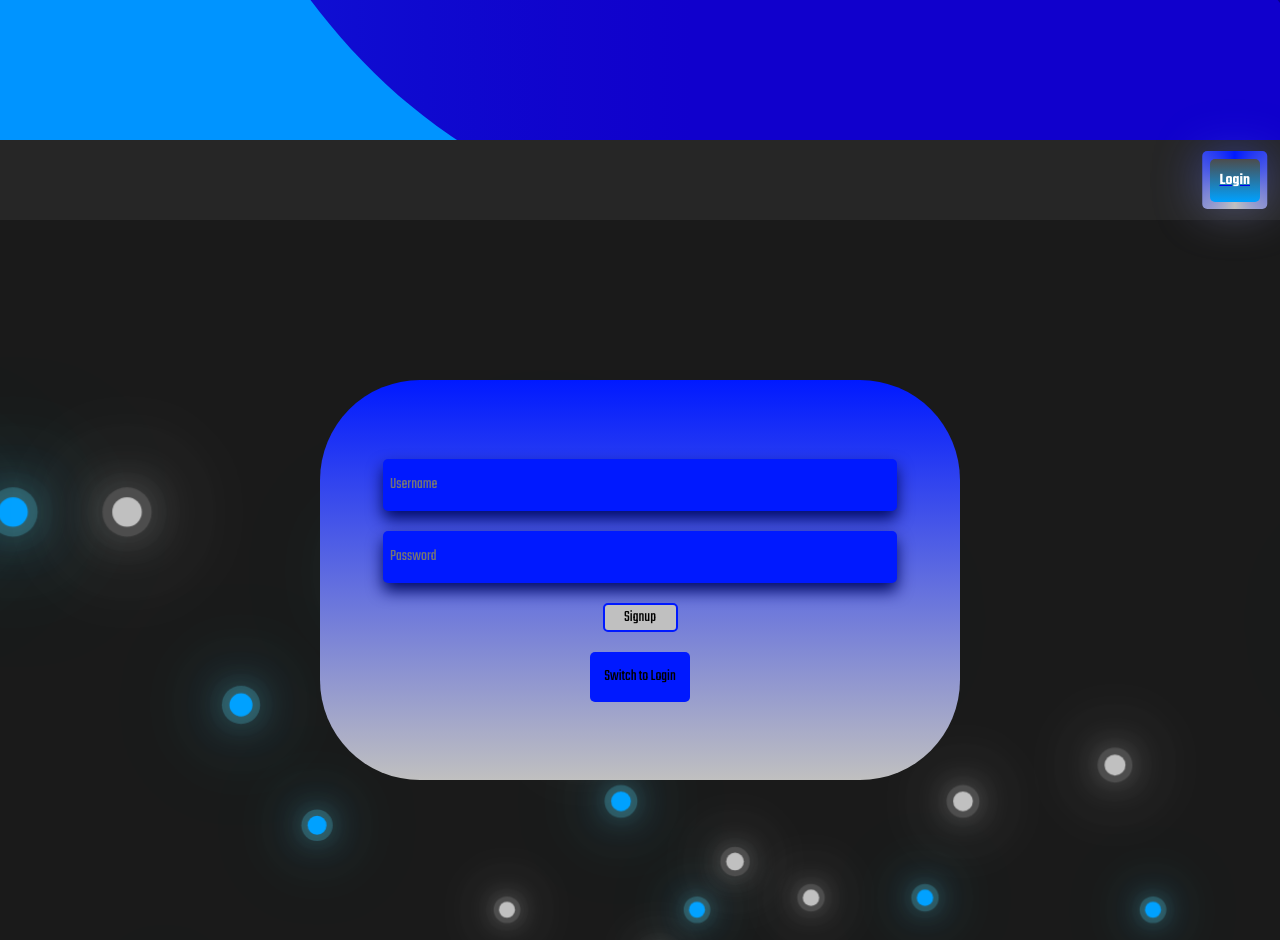
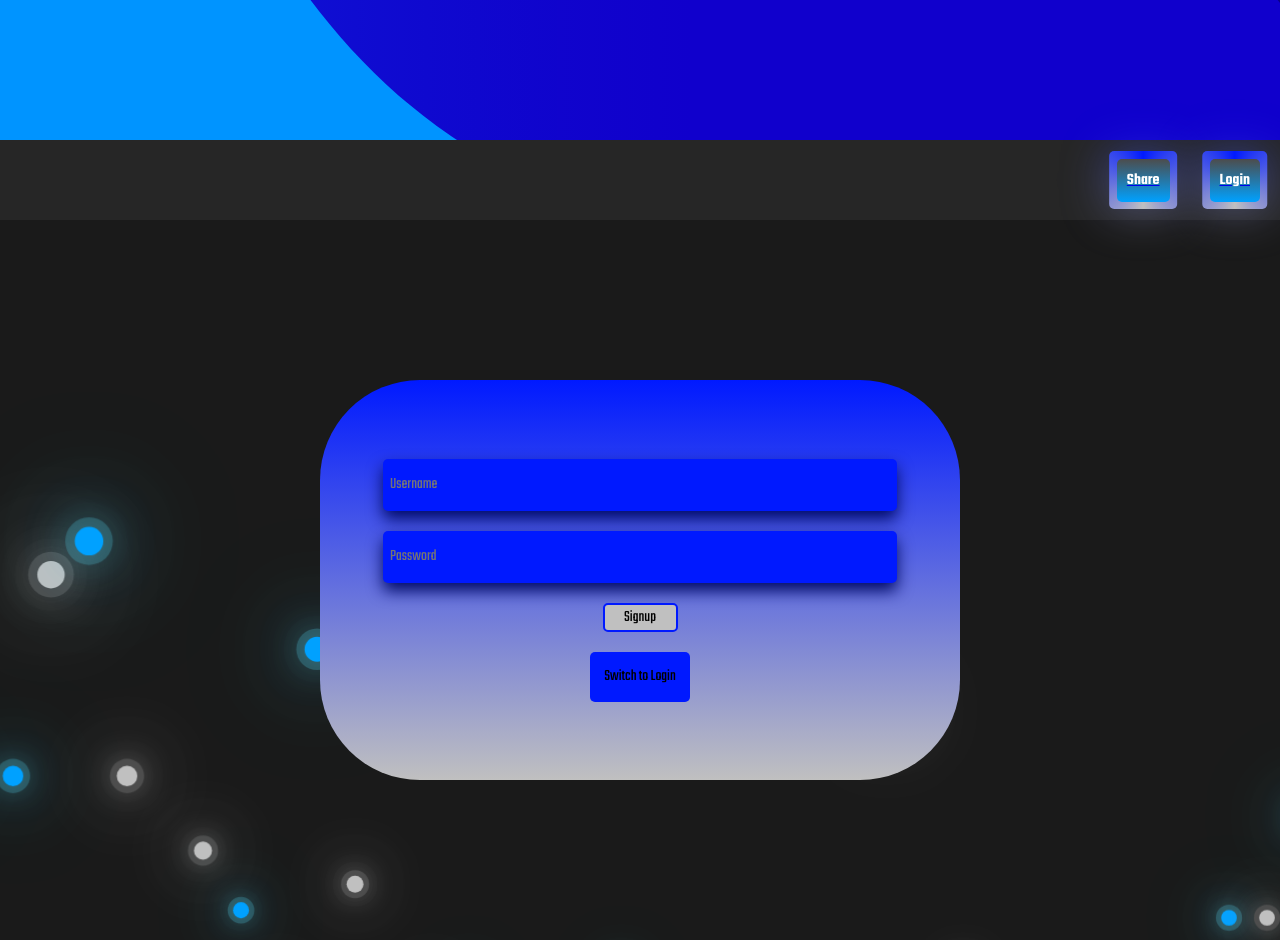
Before and after one commit to TheHeartstriker/FitnessApp, a React (Vite) app in the folder FitnessApp/: page /login in a window 1280 px wide. Shown: the part 660-1600 px from the top of the page. Built offline with nearby package versions, Linux system fonts and the light colour scheme.

Commit message:
Basic component layout
Made the button and correct routing functions for the new share component also made the jsx and css for both and formated the general layout

```diff
--- a/FitnessApp/src/Landing/StartPage.jsx
+++ b/FitnessApp/src/Landing/StartPage.jsx
@@ -1,10 +1,11 @@
 import { useState, useEffect, useContext } from "react";
-import { Link, useNavigate } from "react-router-dom";
+import { Link, useNavigate, useLocation } from "react-router-dom";
 import { Context } from "../Provider";
 
 function StartPage() {
   const { isSignedIn, setIsSignedIn } = useContext(Context);
   const navigate = useNavigate();
+  const location = useLocation();
 
   const handleMoveDown = () => {
     window.scrollTo({
@@ -14,16 +15,24 @@ function StartPage() {
   };
 
   useEffect(() => {
-    if (isSignedIn === false) {
+    if (
+      isSignedIn === false &&
+      location.pathname !== "/login" &&
+      location.pathname !== "/share"
+    ) {
       navigate("/login");
     }
-  }, [isSignedIn, navigate]);
+  }, [isSignedIn, navigate, location]);
 
   return (
     <div className="StartPageContainer">
       <button className="MoveDown" onClick={handleMoveDown}></button>
 
       <div className="NavContainer">
+        <Link to="/share">
+          <h3 className="NavBtn">Share</h3>
+        </Link>
+
         {/* If they are not logged in they dont need to see these values */}
         {isSignedIn && (
           <>
--- /dev/null
+++ b/FitnessApp/src/Share/Share.css
@@ -0,0 +1,22 @@
+:root {
+  /* Netural */
+  --grey: hsl(0, 0%, 50%);
+  --grey-1: hsl(0, 0%, 30%);
+  --grey-2: hsl(0, 0%, 15%);
+  --grey-3: hsl(0, 0%, 10%);
+
+  /* Blues */
+  --Blue-1: hsl(234, 100%, 50%);
+  --Blue-2: hsl(234, 100%, 35%);
+  --Blue-3: hsl(234, 100%, 20%);
+  /* Cyans */
+  --Cyan-1: hsl(202, 100%, 50%);
+  --Cyan-2: hsl(202, 100%, 35%);
+  --Cyan-3: hsl(202, 100%, 20%);
+}
+
+.ShareContainer {
+  background: var(--grey-3);
+  width: 100vw;
+  height: 90vh;
+}
--- /dev/null
+++ b/FitnessApp/src/Share/Share.jsx
@@ -0,0 +1,5 @@
+import { useState } from "react";
+function Share() {
+  return <div className="ShareContainer"></div>;
+}
+export default Share;
--- a/FitnessApp/src/main.jsx
+++ b/FitnessApp/src/main.jsx
@@ -8,16 +8,19 @@ import ViewPage from "./DataImpose/ViewPage.jsx";
 import StartPage from "./Landing/StartPage.jsx";
 import LoginPage from "./Login/Login.jsx";
 import Daily from "./Daily/Daily.jsx";
+import Share from "./Share/Share.jsx";
 //CSS imports
 import "./Landing/StartPage.css";
 import "./DataImpose/ViewPage.css";
 import "./Login/Login.css";
 import "./Daily/Daily.css";
+import "./Share/Share.css";
 
 //
 //The daily page is the input page for the user to input their daily data into the server
 //Data impose is the main view page for the user to see their data on graphs and the like
 //Landing is the first page the user sees when they open the site before they scroll down
+//Share is the page where the user can share their data with others
 //
 
 createRoot(document.getElementById("root")).render(
@@ -29,6 +32,7 @@ createRoot(document.getElementById("root")).render(
           <Route path="/" element={<ViewPage />} />
           <Route path="/login" element={<LoginPage />} />
           <Route path="/daily" element={<Daily />} />
+          <Route path="/share" element={<Share />} />
         </Routes>
       </BrowserRouter>
     </Provider>
```
